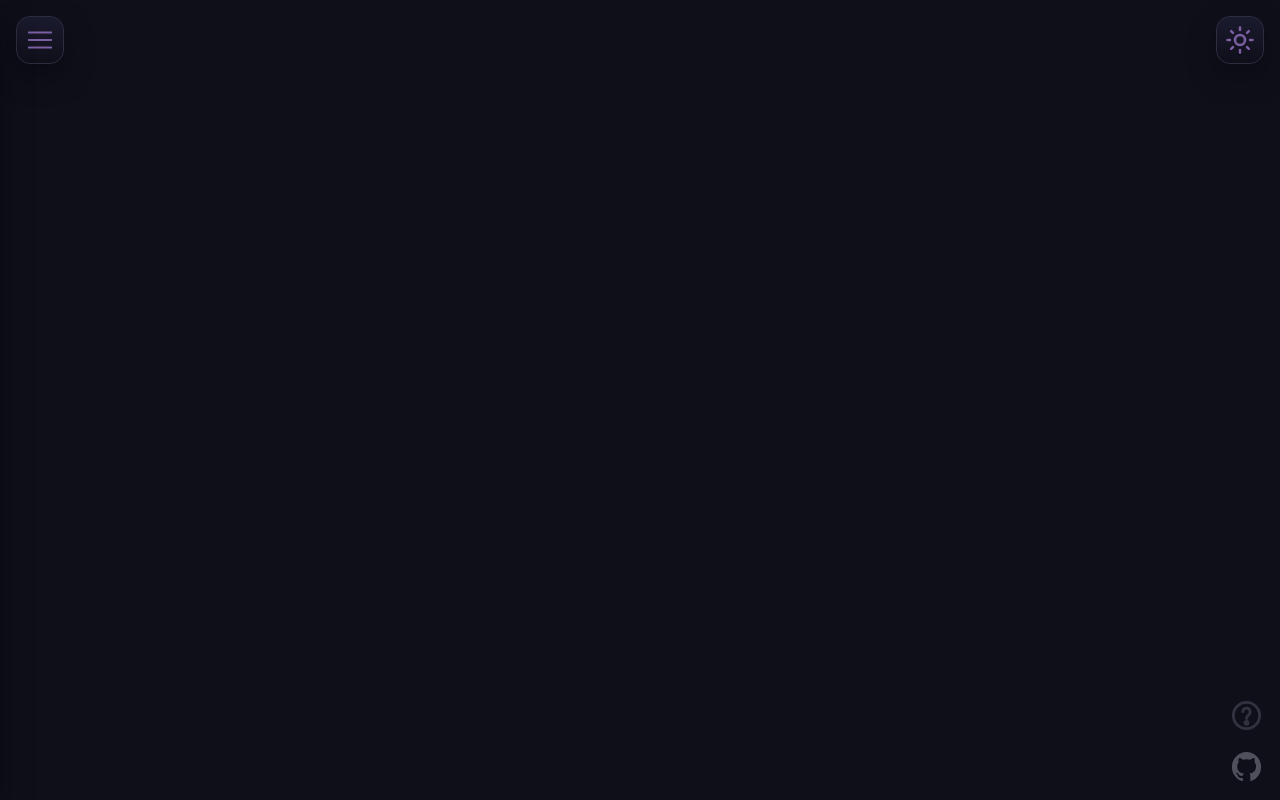
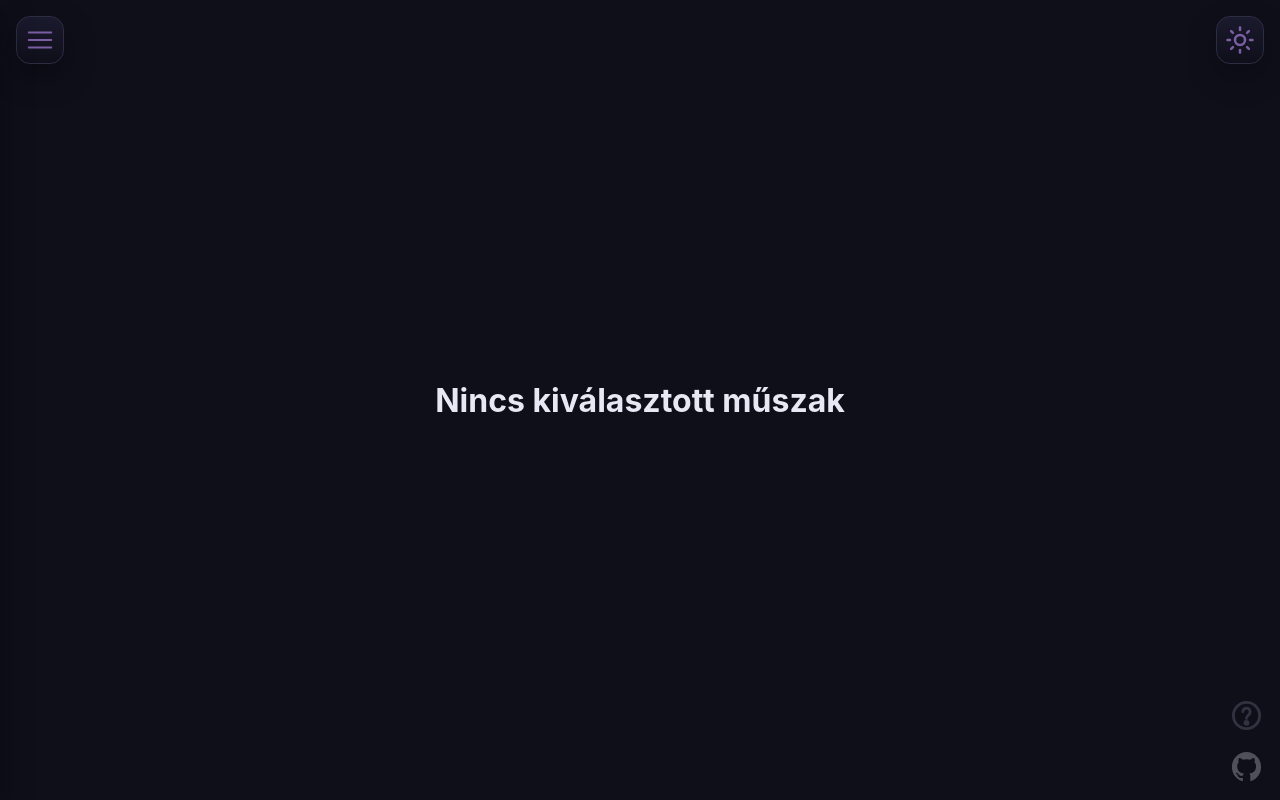
Before and after one commit to 0324bence/performance-tracker, a Vue app: page / in a window 1280 px wide. Built offline with nearby package versions, Linux system fonts and the light colour scheme; the HTML template or start-up script is replaced by a standard one.

Commit message:
Add placeholder text to main page

```diff
--- a/src/App.vue
+++ b/src/App.vue
@@ -24,6 +24,8 @@
         <button id="themeToggleBtn" class="theme-toggle" title="Téma váltás" @click="ChangeTheme">
             <IconSun />
         </button>
+
+        <h1 class="noWork">Nincs kiválasztott műszak</h1>
 
         <div class="extras">
             <button class="openQuestion" @mouseenter="isTooltipVisible = true" @mouseleave="isTooltipVisible = false">
```
